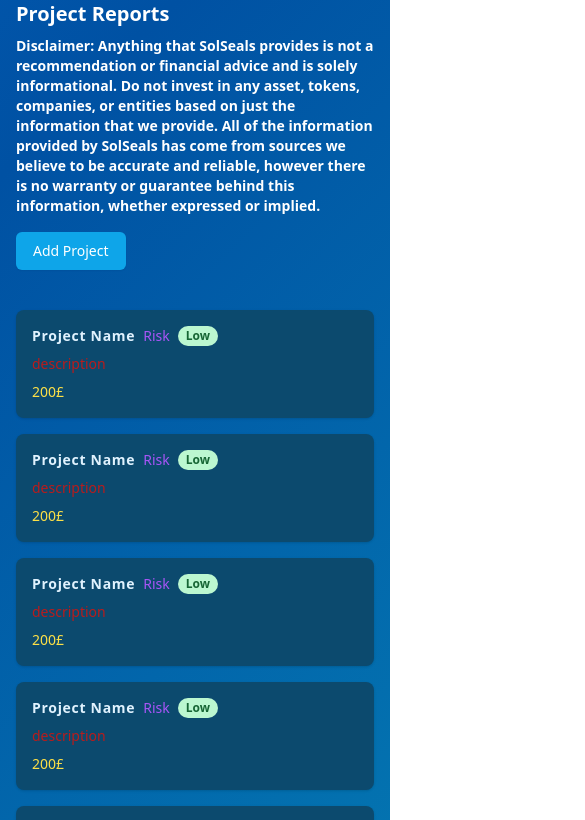
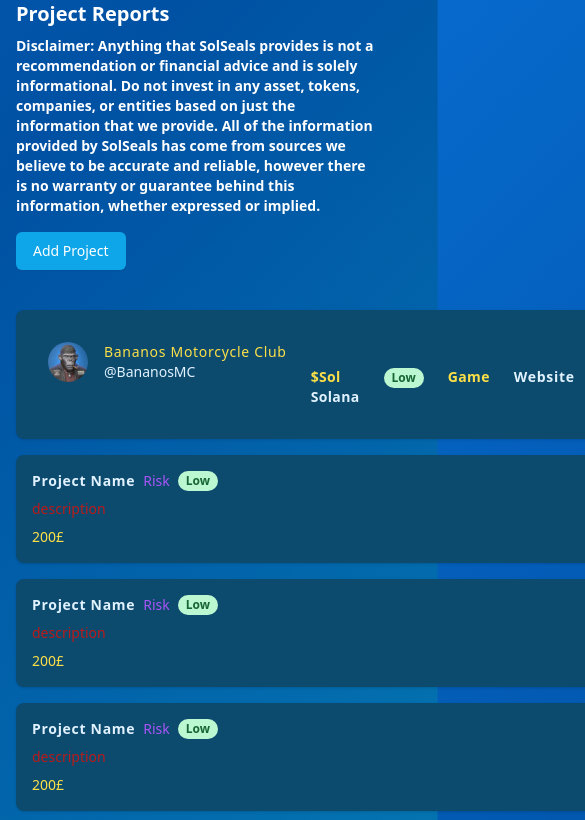
Before and after one commit to SolusRGB/solseals-dashboard-test, a Next.js app: page /components/Projects in a window 390 px wide. Shown: the top 820 px of the page, 585 px wide, since content can reach past the window. Built offline with nearby package versions, Linux system fonts and the light colour scheme.

Commit message:
Added mapping for mobile need to adjust

```diff
--- a/pages/components/Projects.tsx
+++ b/pages/components/Projects.tsx
@@ -35,7 +35,7 @@
 export default function Example() {
   return (
     // Above Table
-    <div className="px-4 sm:px-7 lg:px-8">
+    <div className="px-4 sm:px-2 lg:px-8">
       <div className="sm:flex sm:items-center">
         <div className="sm:flex-auto">
           <h1 className="text-xl font-semibold text-white">Project Reports</h1>
@@ -61,7 +61,7 @@
 
       {/* Main Table */}
       <div className="mt-8 flex flex-col">
-        <div className="-my-2 -mx-4 overflow-x-auto sm:-mx-6 lg:-mx-8">
+        <div className="-my-2 -mx-4 overflow-x-auto sm:-mx-9 lg:-mx-8">
           <div className="inline-block min-w-full py-2 align-middle md:px-6 lg:px-8">
             {/* BELOW HIDES TABLE ON LARGER SCREEN AND HIDES ON MOBILE ONES */}
             <div className="hidden overflow-auto rounded-lg shadow md:block">
@@ -256,27 +256,60 @@
           </div>
         </div>
 
-        {/* MOBILE */}
+        {/* MOBILE ADD TO OWN COMPONENT LATER ADJUST WIDTH FOR MOBILE */}
         {/* project 1 */}
         <div className="grid-cols1 grid gap-4 md:hidden">
           <div className="space-y-2 rounded-lg bg-sky-900 p-4 shadow">
             <div className="flex items-center space-x-2 text-sm">
-              <div>
-                <a
-                  href="#"
-                  className="font-semibold tracking-wider text-sky-100"
-                >
-                  Project Name
-                </a>
-              </div>
-              <div className="text-purple-500">Risk</div>
-              <span className="inline-flex rounded-full bg-green-200 px-2 text-xs font-semibold leading-5 text-green-800">
-                Low
-              </span>
+              {bananos.map((project) => (
+                <tr key={project.twitter}>
+                  <td className="whitespace-nowrap py-4 pl-4 pr-3 text-sm sm:pl-6">
+                    <div className="flex items-center">
+                      <div className="h-10 w-10 flex-shrink-0">
+                        <img
+                          className="h-10 w-10 rounded-full"
+                          src={project.image}
+                          alt=""
+                        />
+                      </div>
+                      <div className="ml-4">
+                        <div className="font-medium tracking-wider text-yellow-300">
+                          {project.name}
+                        </div>
+                        <div className="text-sky-100">{project.twitter}</div>
+                      </div>
+                    </div>
+                  </td>
+                  <td className="whitespace-nowrap px-3 py-4 text-sm text-gray-500">
+                    <div className="font-semibold tracking-wide text-yellow-300">
+                      {project.token}
+                    </div>
+                    <div className="font-semibold tracking-wide text-sky-100">
+                      {project.blockchain}
+                    </div>
+                  </td>
+                  <td className="whitespace-nowrap px-3 py-4 text-sm text-gray-500">
+                    <span className="inline-flex rounded-full bg-green-200 px-2 text-xs font-semibold leading-5 text-green-800">
+                      Low
+                    </span>
+                  </td>
+                  <td className="whitespace-nowrap px-3 py-4 text-sm font-semibold tracking-wide text-yellow-300">
+                    {project.utility}
+                  </td>
+                  <td className="relative whitespace-nowrap py-4 pl-3 pr-4 text-right text-sm font-medium sm:pr-6">
+                    <a
+                      href="#"
+                      className="font-semibold tracking-wider text-sky-100 hover:text-sky-900"
+                    >
+                      Website
+                      <span className="sr-only">, {project.name}</span>
+                    </a>
+                  </td>
+                </tr>
+              ))}
             </div>
-            <div className="text-sm text-red-700">description</div>
-            <div className="text-sm font-medium text-yellow-300">200£</div>
           </div>
+
           {/* project 2 */}
           <div className="grid-cols1 grid gap-4 md:hidden">
             <div className="space-y-2 rounded-lg bg-sky-900 p-4 shadow">
```
